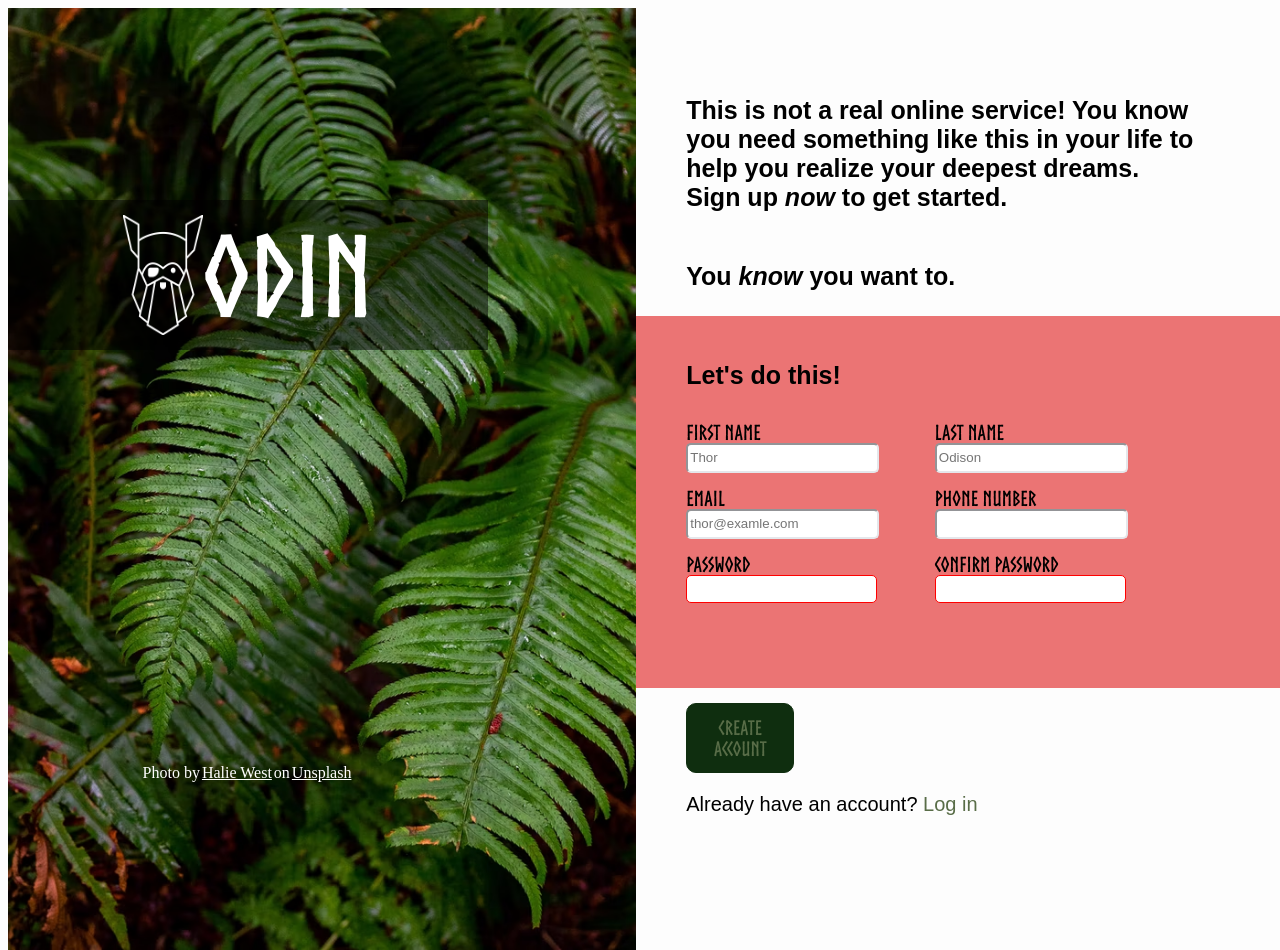
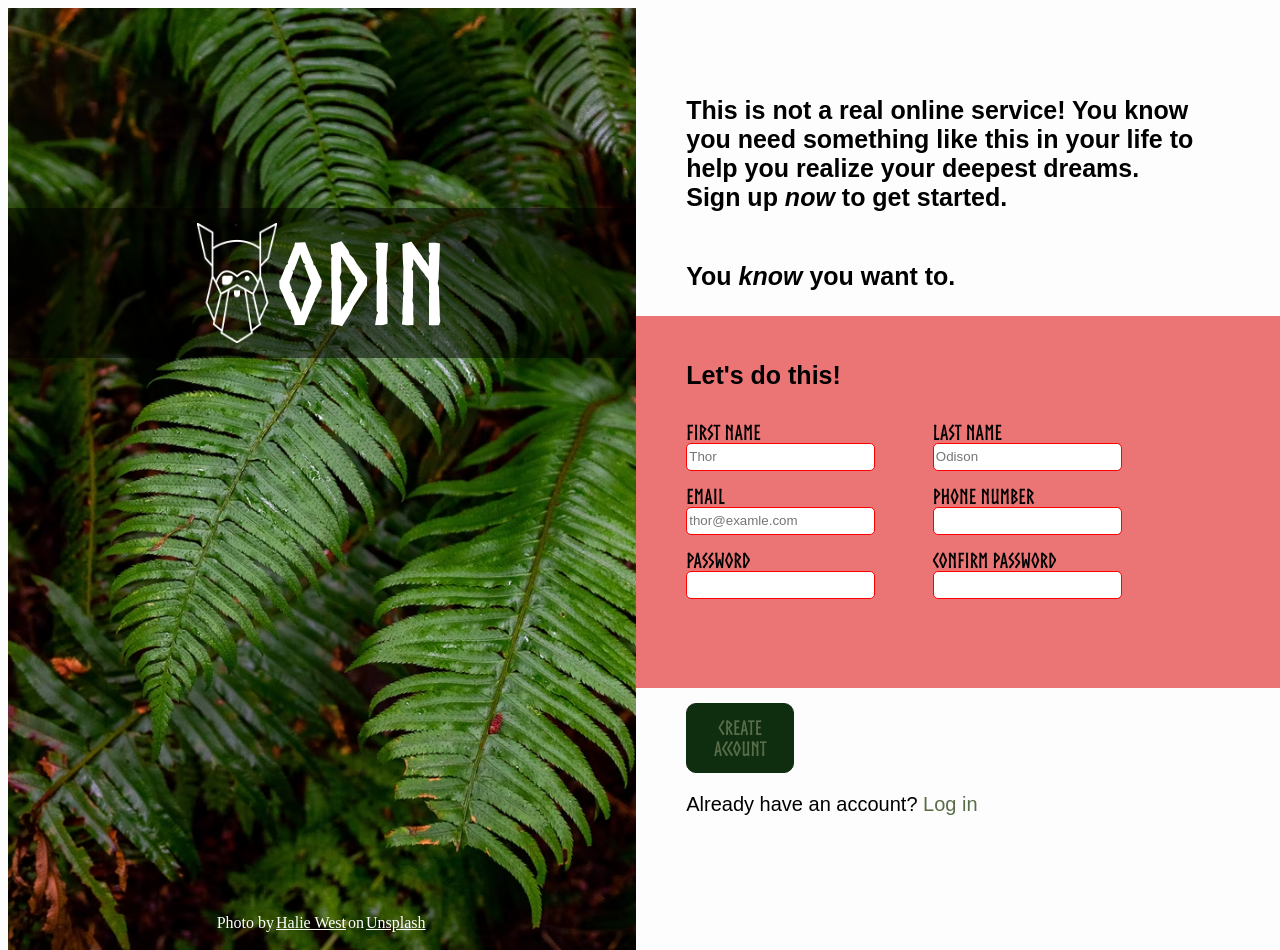
Before and after one commit to viseslavdj/signup_form, a plain HTML site: page index.html in a window 1280 px wide. Shown: the top 950 px of the page. Drawn offline with Linux system fonts and the light colour scheme.

Commit message:
css improved

```diff
--- a/styles.css
+++ b/styles.css
@@ -10,7 +10,8 @@ body {
 }
 
 .left{
-  display: flex;
+  position: relative;
+  flex-direction: column;
 }
 #logo-picture{
   height: 120px;
@@ -21,7 +22,7 @@ body {
   position: absolute;
   top: 200px;
   height: 150px;
-  min-width: 37.5%;
+  min-width: 100%;
   align-items: center;
   justify-content: center;
   background-color: rgba(0,0,0,0.5);
@@ -46,10 +47,10 @@ body {
   color: white;
   padding: 2px;
 }
-#credit {
+.left > #credit {
   position: absolute;
   display: flex;
-  width: 37.5%;
+  width: 100%;
   color: white;
   align-items: center;
   justify-content: center;
@@ -93,6 +94,9 @@ form > p{
   gap: 15px;
 }
 
+#list{
+  display: flex
+}
 .right > form{
   display: flex;
   flex-direction: column;
@@ -125,7 +129,7 @@ input:focus {
   box-shadow: 5px 5px 10px grey;
 }
 
-input.error:invalid{
+input:invalid{
   outline: 0;
   border: 1.5px solid red;
 }
```
